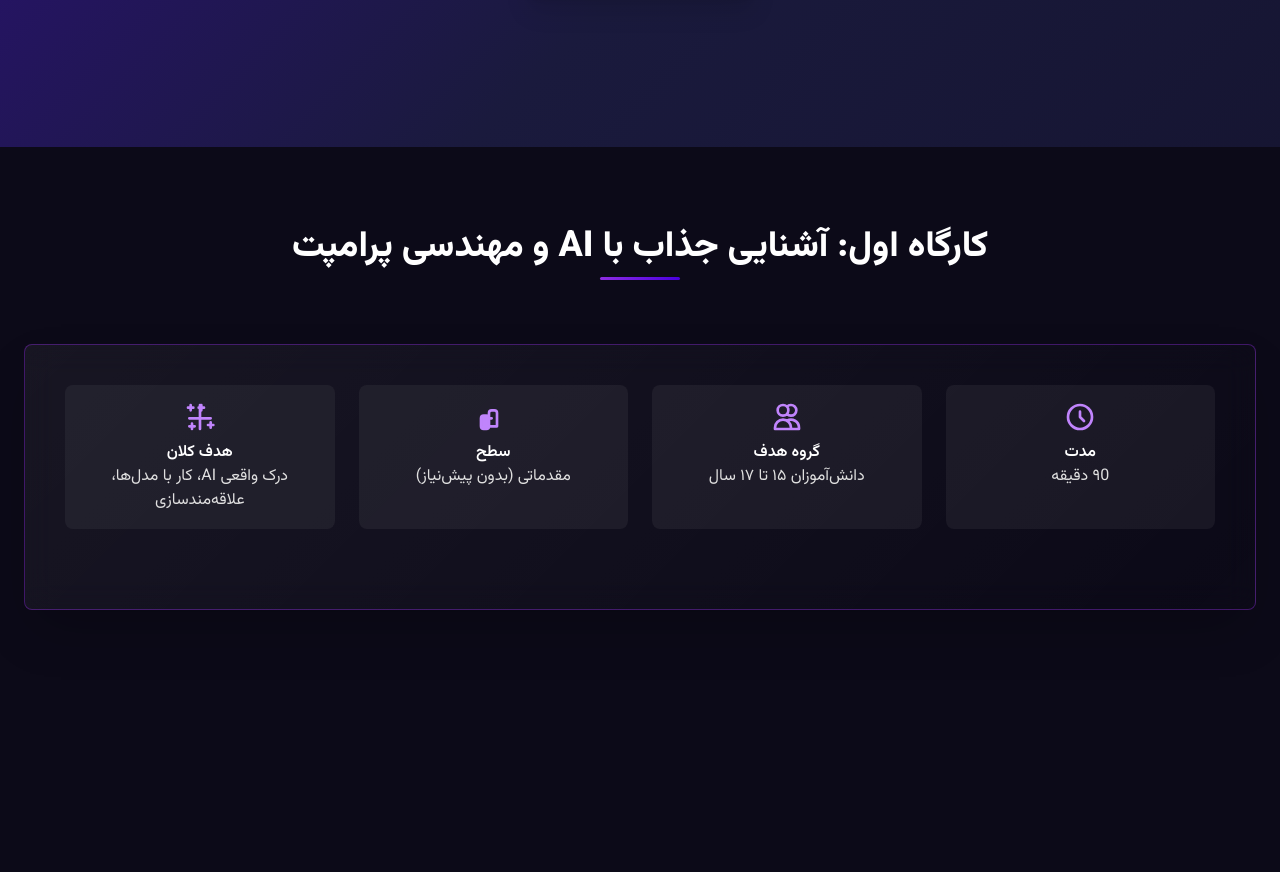
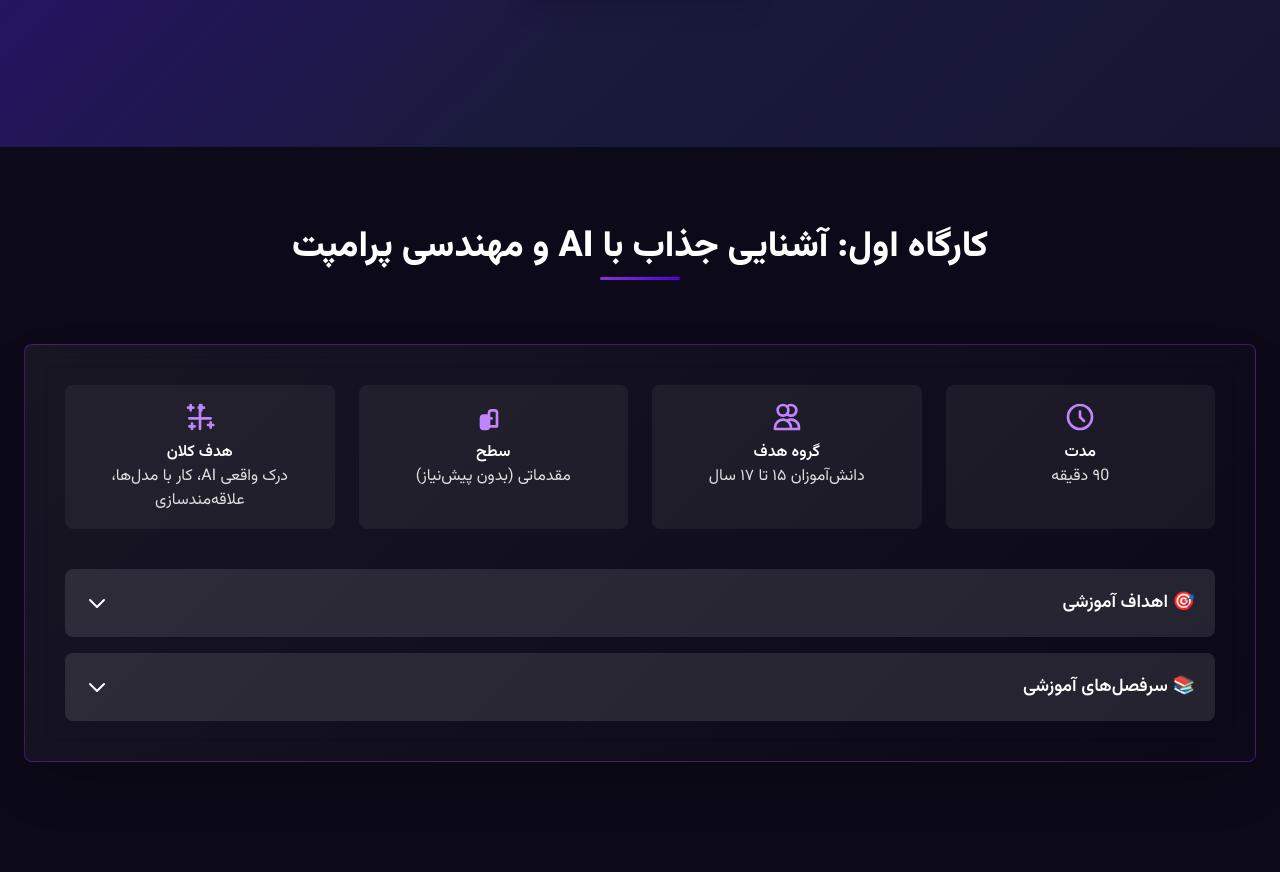
Before and after one commit to hosseinfallah-h/fabLabCurriculum, a plain HTML site: page index.html in a window 1280 px wide. Shown: the part 653-1525 px from the top of the page. Before the commit the page ends 1439 px from the top, so only its background shows below. Drawn offline with nearby package versions, Linux system fonts and the light colour scheme.

Commit message:
Sixth Commit

```diff
--- a/index.html
+++ b/index.html
@@ -262,3 +262,55 @@
                         <h4 class="font-semibold text-white">هدف کلان</h4>
                         <p>درک واقعی AI، کار با مدل‌ها، علاقه‌مندسازی</p>
                     </div>
+                    </div>
+
+                <!-- Accordion for Details -->
+                <div class="space-y-4">
+                    <!-- Item 1: Objectives -->
+                    <div>
+                        <button class="accordion-button flex justify-between items-center w-full p-5 font-semibold text-start bg-white/10 hover:bg-white/20 transition rounded-lg">
+                            <span class="text-lg text-white">🎯 اهداف آموزشی</span>
+                            <span class="icon text-white">
+                                <svg xmlns="http://www.w3.org/2000/svg" class="h-6 w-6" fill="none" viewBox="0 0 24 24" stroke="currentColor"><path stroke-linecap="round" stroke-linejoin="round" stroke-width="2" d="M19 9l-7 7-7-7" /></svg>
+                            </span>
+                        </button>
+                        <div class="accordion-content">
+                            <ul class="list-disc list-inside space-y-2 text-gray-300">
+                                <li>درک مفهوم داده، یادگیری و تصمیم‌گیری خودکار در هوش مصنوعی.</li>
+                                <li>آشنایی عملی با کاربردهای روزمرهٔ AI از طریق تعامل زنده با ابزارهای عمومی.</li>
+                                <li>آشنایی با اصول اولیهٔ مهندسی پرامپت (Prompt Engineering) و نقش آن در کنترل خروجی مدل‌ها.</li>
+                                <li>آموزش خلاقیت در استفاده از ابزارهای رایگان تولید محتوا (متن، تصویر، ایده).</li>
+                                <li>برانگیختن علاقه برای ورود به رباتیک و کاربردهای AI در دنیای فیزیکی.</li>
+                            </ul>
+                        </div>
+                    </div>
+
+                    <!-- Item 2: Syllabus -->
+                    <div>
+                        <button class="accordion-button flex justify-between items-center w-full p-5 font-semibold text-start bg-white/10 hover:bg-white/20 transition rounded-lg">
+                            <span class="text-lg text-white">📚 سرفصل‌های آموزشی</span>
+                            <span class="icon text-white">
+                                <svg xmlns="http://www.w3.org/2000/svg" class="h-6 w-6" fill="none" viewBox="0 0 24 24" stroke="currentColor"><path stroke-linecap="round" stroke-linejoin="round" stroke-width="2" d="M19 9l-7 7-7-7" /></svg>
+                            </span>
+                        </button>
+                        <div class="accordion-content">
+                            <div class="overflow-x-auto">
+                                <table class="styled-table">
+                                    <thead>
+                                        <tr>
+                                            <th>بخش</th>
+                                            <th>محتوای آموزشی</th>
+                                            <th>توضیح کوتاه</th>
+                                        </tr>
+                                    </thead>
+                                    <tbody>
+                                        <tr>
+                                            <td>۱. مقدمه و یخ‌شکن</td>
+                                            <td>مفهوم «هوش در ماشین‌ها» و مثال‌های واقعی</td>
+                                            <td>طرح پرسش «آیا موبایل شما هوش دارد؟»</td>
+                                        </tr>
+                                        <tr>
+                                            <td>۲. ساختار یادگیری ماشین</td>
+                                            <td>تفاوت بین برنامه‌نویسی سنتی و یادگیری خودکار</td>
+                                            <td>نمودار ساده داده → مدل → نتیجه</td>
+                                        </tr>
```
